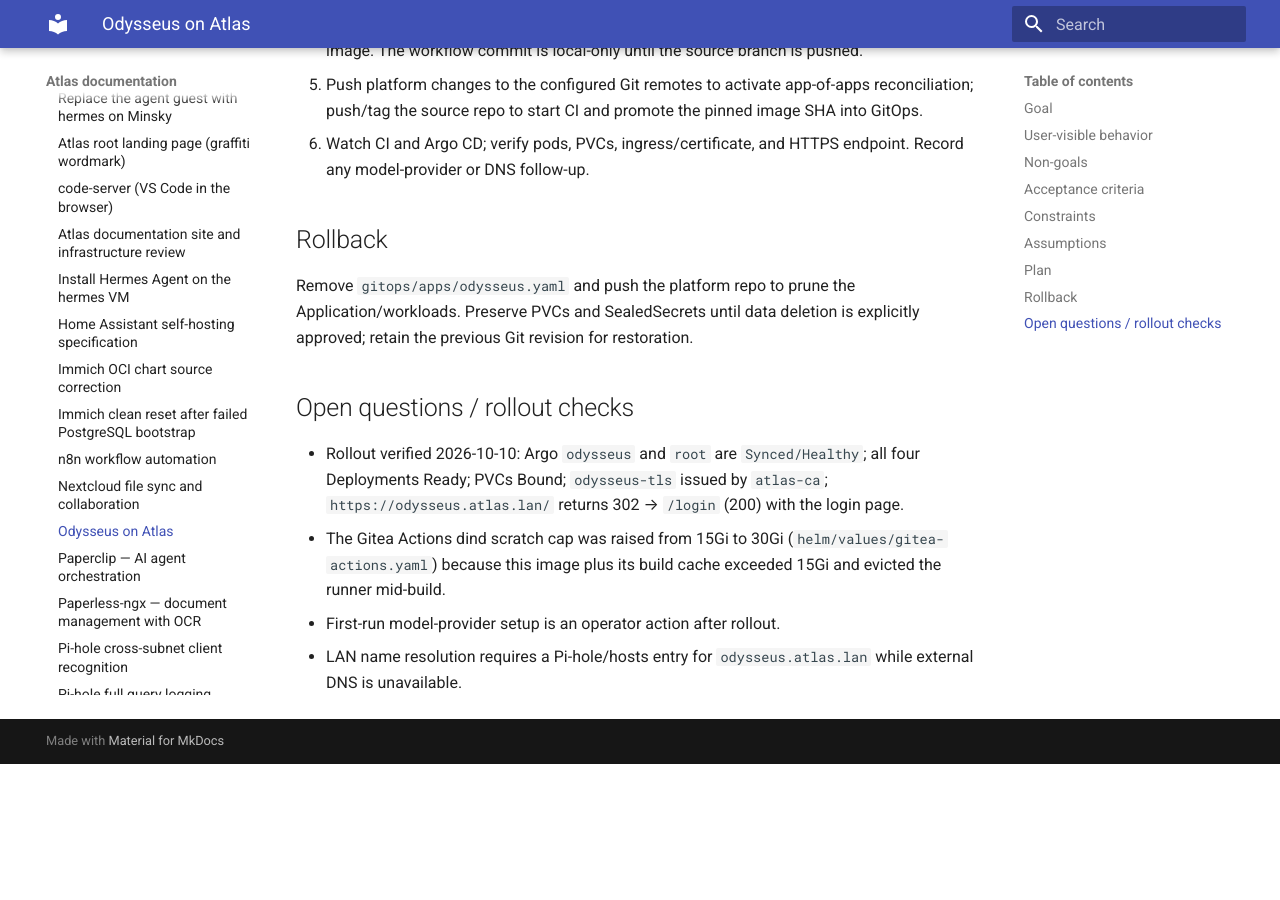
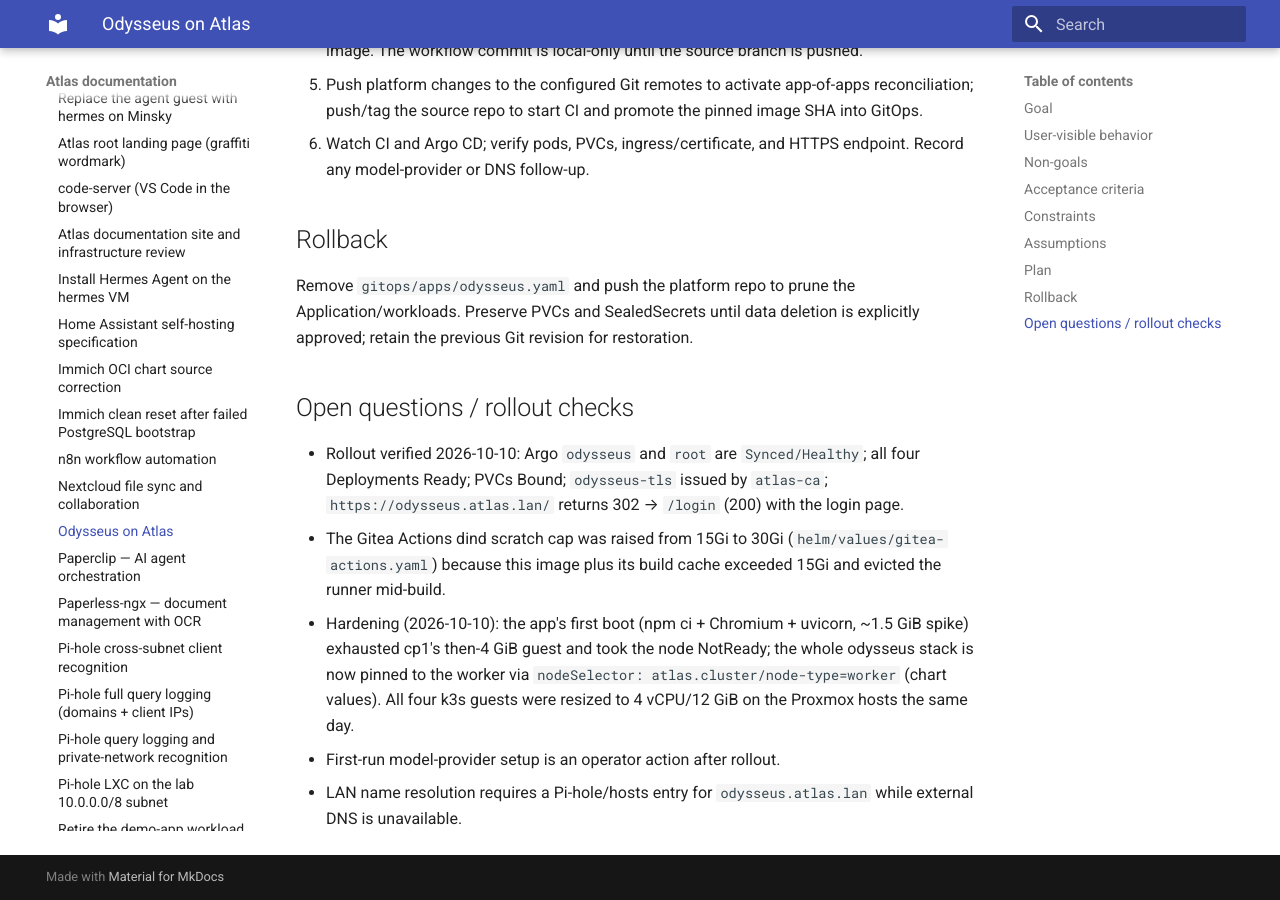
Before and after one commit to 211lab/atlas, an MkDocs documentation site: the page built from docs/specs/odysseus.md, in a window 1280 px wide and 900 px high, scrolled down 2709 px. Built offline with MkDocs 1.6.1 and Material for MkDocs 9.7.7, drawn with Linux system fonts in a browser that asks for light colours; before the commit the page ends 3473 px from its top, so only the background shows below that.

Commit message:
feat: pin odysseus to worker; resize k3s guests to 4 vCPU/12 GiB

```diff
--- a/docs/specs/odysseus.md
+++ b/docs/specs/odysseus.md
@@ -117,6 +117,11 @@
 - The Gitea Actions dind scratch cap was raised from 15Gi to 30Gi
   (`helm/values/gitea-actions.yaml`) because this image plus its build cache
   exceeded 15Gi and evicted the runner mid-build.
+- Hardening (2026-10-10): the app's first boot (npm ci + Chromium + uvicorn,
+  ~1.5 GiB spike) exhausted cp1's then-4 GiB guest and took the node NotReady;
+  the whole odysseus stack is now pinned to the worker via
+  `nodeSelector: atlas.cluster/node-type=worker` (chart values). All four k3s
+  guests were resized to 4 vCPU/12 GiB on the Proxmox hosts the same day.
 - First-run model-provider setup is an operator action after rollout.
 - LAN name resolution requires a Pi-hole/hosts entry for `odysseus.atlas.lan`
   while external DNS is unavailable.
```
Also changed, not shown: docs/c4-architecture.md (+2 -2 lines), 2 other files.
